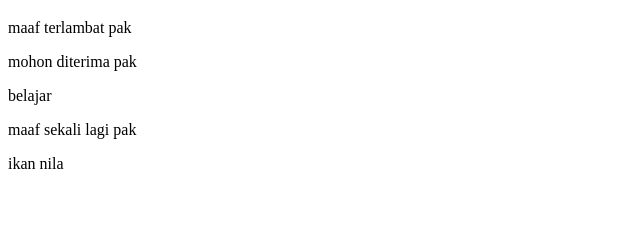
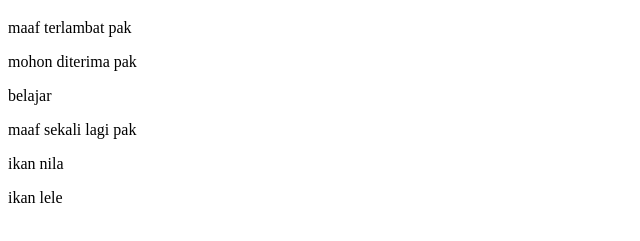
Before and after one commit to LeonYP99/praktek-06-github1, a plain HTML site: page index.html in a window 1280 px wide. Shown: the part 61-302 px from the top of the page, without its empty margins (0-640 px from the left). Drawn offline with Linux system fonts and the light colour scheme.

Commit message:
ikan lele

```diff
--- a/index.html
+++ b/index.html
@@ -12,5 +12,6 @@
     <p>belajar</p>
     <p>maaf sekali lagi pak</p>
     <p>ikan nila</p>
+    <p>ikan lele</p>
 </body>
 </html>
```
